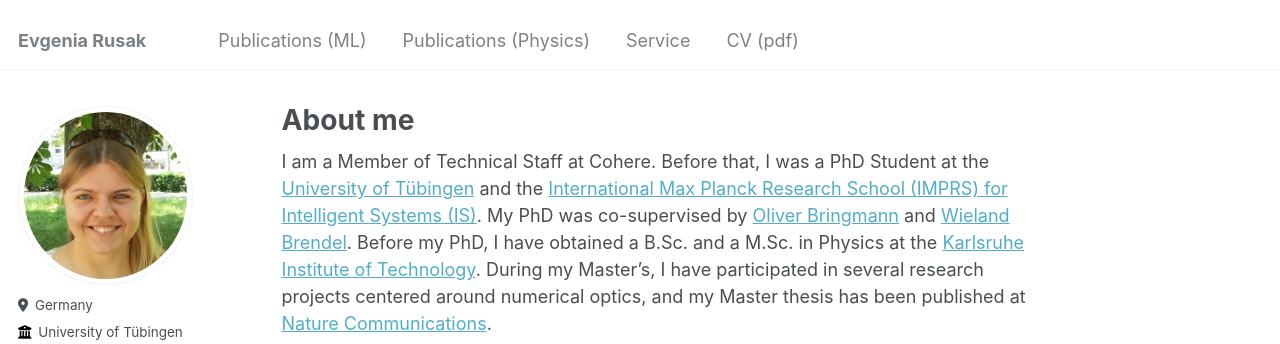
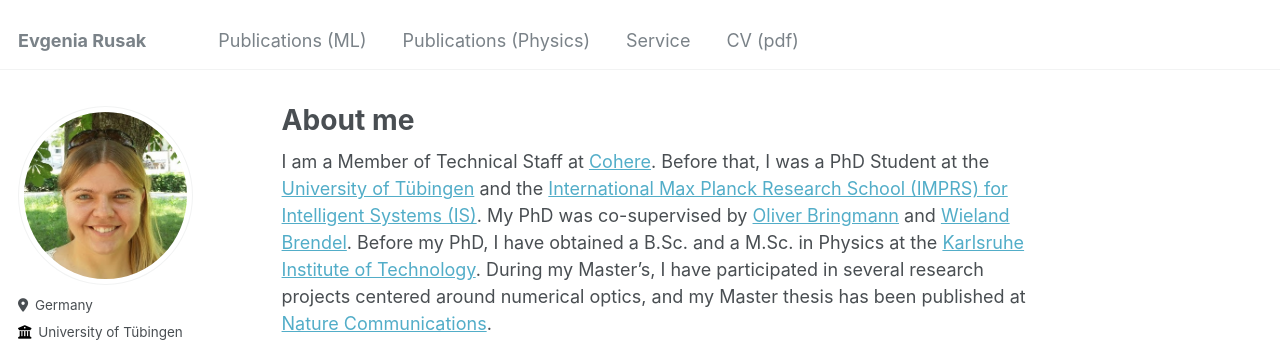
Before and after one commit to evgeniarusak/evgeniarusak.github.io, a Jekyll site: the page built from _pages/about.md, in a window 1280 px wide and 1261 px high. Shown: the top 344 px of the window. Built offline with Jekyll 4.4.1, drawn with Linux system fonts in a browser that asks for light colours; some web fonts are replaced; part of the change alters nothing that is shown.

```diff
--- a/_pages/about.md
+++ b/_pages/about.md
@@ -6,7 +6,7 @@ redirect_from:
   - /about/
   - /about.html
 ---
-I am a Member of Technical Staff at Cohere. Before that, I was a PhD Student at the [University of Tübingen](https://uni-tuebingen.de/en/) and the [International Max Planck Research School (IMPRS) for Intelligent Systems (IS)](https://imprs.is.mpg.de/). My PhD was co-supervised by [Oliver Bringmann](https://www.embedded.uni-tuebingen.de/team/oliver-bringmann/) and [Wieland Brendel](https://brendel-group.github.io/). Before my PhD, I have obtained a B.Sc. and a M.Sc. in Physics at the [Karlsruhe Institute of Technology](https://www.kit.edu/english/index.php). During my Master's, I have participated in several research projects centered around numerical optics, and my Master thesis has been published at [Nature Communications](https://www.nature.com/articles/s41467-019-13748-4).
+I am a Member of Technical Staff at [Cohere](https://cohere.com/). Before that, I was a PhD Student at the [University of Tübingen](https://uni-tuebingen.de/en/) and the [International Max Planck Research School (IMPRS) for Intelligent Systems (IS)](https://imprs.is.mpg.de/). My PhD was co-supervised by [Oliver Bringmann](https://www.embedded.uni-tuebingen.de/team/oliver-bringmann/) and [Wieland Brendel](https://brendel-group.github.io/). Before my PhD, I have obtained a B.Sc. and a M.Sc. in Physics at the [Karlsruhe Institute of Technology](https://www.kit.edu/english/index.php). During my Master's, I have participated in several research projects centered around numerical optics, and my Master thesis has been published at [Nature Communications](https://www.nature.com/articles/s41467-019-13748-4).
 
 I have completed research internships at:
 - FAIR under the guidance of [Ari Morcos](https://www.arimorcos.com/) and [Kamalika Chaudhuri](https://cseweb.ucsd.edu/~kamalika/). During that internship, I have been working on pruning of large-scale datasets for CLIP training. This work has been published at [ICLR 2024](https://openreview.net/forum?id=CtOA9aN8fr).
```
